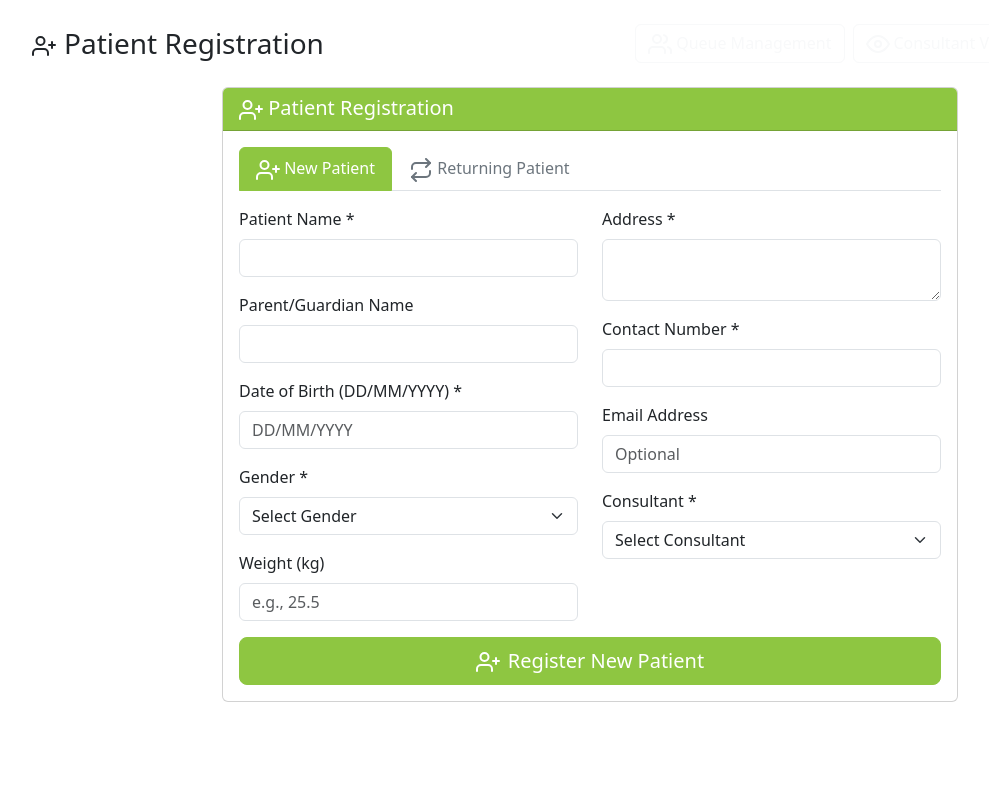
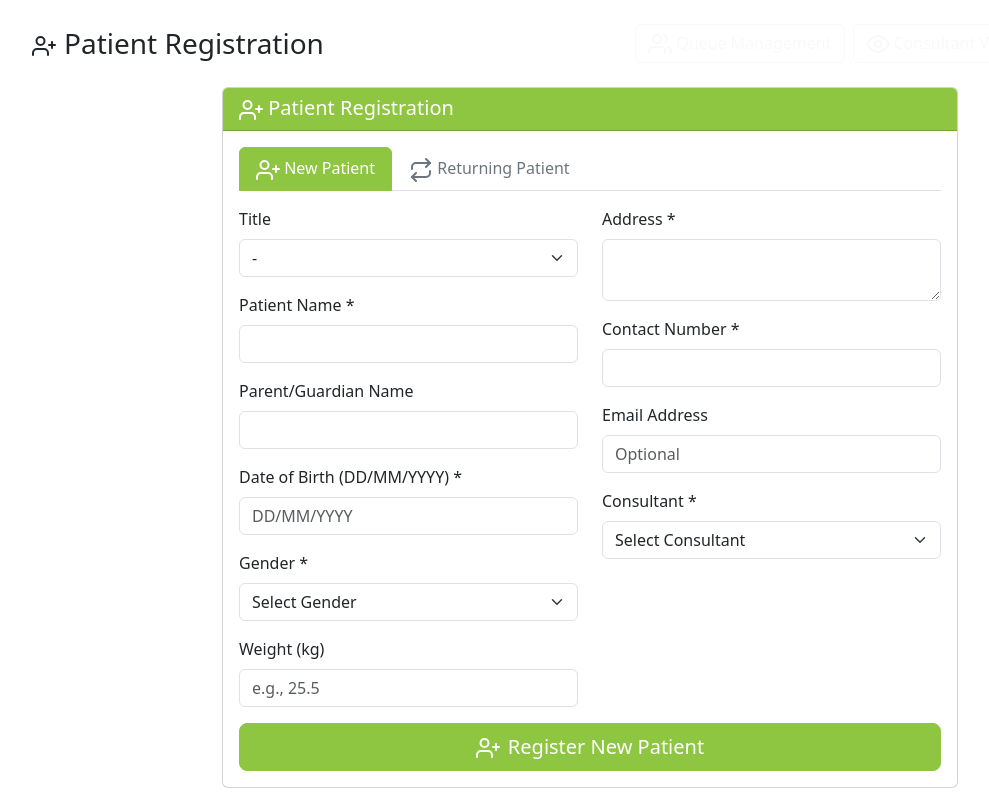
Before and after one commit to iamarasinghe96/kidsclinic, a Flask app: page /receptionist in a window 1280 px wide. Shown: the part 82-894 px from the top of the page, without its empty margins (50-1039 px from the left). Before the commit the page ends 784 px from the top, so only its background shows below. Run offline with Flask 3, Linux system fonts and the light colour scheme.

Commit message:
Add title selection to patient registration forms
Updates `receptionist_simple.html` to include a title dropdown for both new and returning patient registration, resolving an issue where dropdowns were not appearing.

Replit-Commit-Author: Agent
Replit-Commit-Session-Id: 30e97c5b-7f68-4db6-88bb-96541301bc4f
Replit-Commit-Checkpoint-Type: full_checkpoint
Replit-Commit-Screenshot-Url: https://storage.googleapis.com/screenshot-production-us-central1/2b830754-4a31-4342-a6c6-7ddd6c11e4a7/30e97c5b-7f68-4db6-88bb-96541301bc4f/dohMDYq

```diff
--- a/templates/receptionist_simple.html
+++ b/templates/receptionist_simple.html
@@ -51,6 +51,18 @@
                         <form method="POST" action="{{ url_for('register_patient') }}">
                             <div class="row">
                                 <div class="col-md-6">
+                                    <div class="mb-3">
+                                        <label for="title" class="form-label">Title</label>
+                                        <select class="form-select" name="title">
+                                            <option value="">-</option>
+                                            <option value="Baby">Baby</option>
+                                            <option value="Mr.">Mr.</option>
+                                            <option value="Mrs.">Mrs.</option>
+                                            <option value="Miss">Miss</option>
+                                            <option value="Master">Master</option>
+                                            <option value="Rev.">Rev.</option>
+                                        </select>
+                                    </div>
                                     <div class="mb-3">
                                         <label for="full_name" class="form-label">Patient Name *</label>
                                         <input type="text" class="form-control" name="full_name" required>
@@ -125,12 +137,24 @@
                                 <div class="row">
                                     <div class="col-md-6">
                                         <div class="mb-3">
-                                            <label class="form-label">Patient Name</label>
-                                            <input type="text" class="form-control" id="returning_full_name" readonly>
+                                            <label for="returning_title" class="form-label">Title</label>
+                                            <select class="form-select" name="title" id="returning_title">
+                                                <option value="">-</option>
+                                                <option value="Baby">Baby</option>
+                                                <option value="Mr.">Mr.</option>
+                                                <option value="Mrs.">Mrs.</option>
+                                                <option value="Miss">Miss</option>
+                                                <option value="Master">Master</option>
+                                                <option value="Rev.">Rev.</option>
+                                            </select>
                                         </div>
                                         <div class="mb-3">
-                                            <label class="form-label">Registration Number</label>
-                                            <input type="text" class="form-control" id="returning_reg_number" readonly>
+                                            <label for="returning_full_name" class="form-label">Patient Name</label>
+                                            <input type="text" class="form-control" name="full_name" id="returning_full_name" required>
+                                        </div>
+                                        <div class="mb-3">
+                                            <label for="returning_reg_number" class="form-label">Registration Number</label>
+                                            <input type="text" class="form-control" name="registration_number" id="returning_reg_number" required>
                                         </div>
                                         <div class="mb-3">
                                             <label class="form-label">Date of Birth</label>
@@ -144,8 +168,13 @@
                                                    id="returning_weight" placeholder="Optional">
                                         </div>
                                         <div class="mb-3">
-                                            <label class="form-label">Assigned Consultant</label>
-                                            <input type="text" class="form-control" id="returning_consultant" readonly>
+                                            <label for="returning_consultant_id" class="form-label">Consultant</label>
+                                            <select class="form-select" name="consultant_id" id="returning_consultant_id" required>
+                                                <option value="">Select Consultant</option>
+                                                {% for consultant in consultants %}
+                                                    <option value="{{ consultant.id }}">{{ consultant.name }}</option>
+                                                {% endfor %}
+                                            </select>
                                         </div>
                                     </div>
                                 </div>
@@ -264,10 +293,11 @@ function selectReturningPatient(patientId) {
 
             // Fill in the form
             document.getElementById('returning_patient_id').value = data.id;
+            document.getElementById('returning_title').value = data.title || '';
             document.getElementById('returning_full_name').value = data.full_name;
             document.getElementById('returning_reg_number').value = data.registration_number;
-            document.getElementById('returning_dob').value = data.date_of_birth;
-            document.getElementById('returning_consultant').value = data.consultant_name;
+            document.getElementById('returning_dob').value = data.date_of_birth_formatted;
+            document.getElementById('returning_consultant_id').value = data.consultant_id;
 
             // Show the form
             document.getElementById('returningPatientForm').style.display = 'block';
```
Also changed, not shown: attached_assets/image_1755353631728.png (added), attached_assets/image_1755353666418.png (added).
